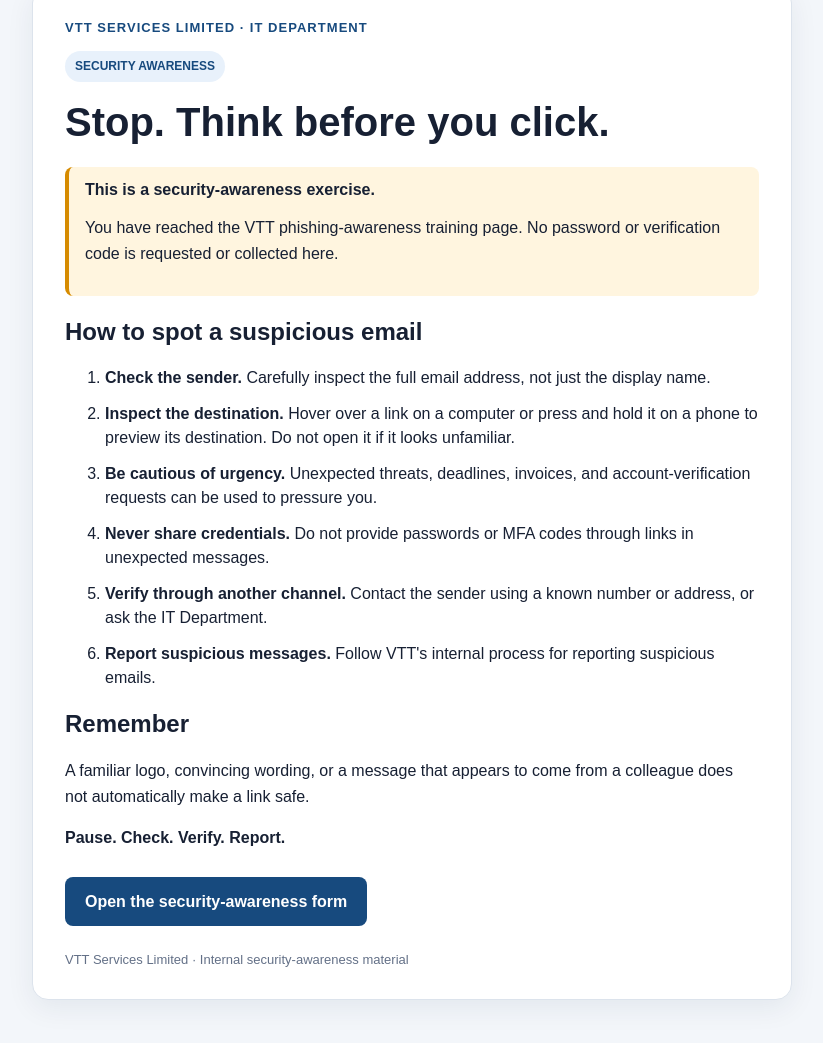
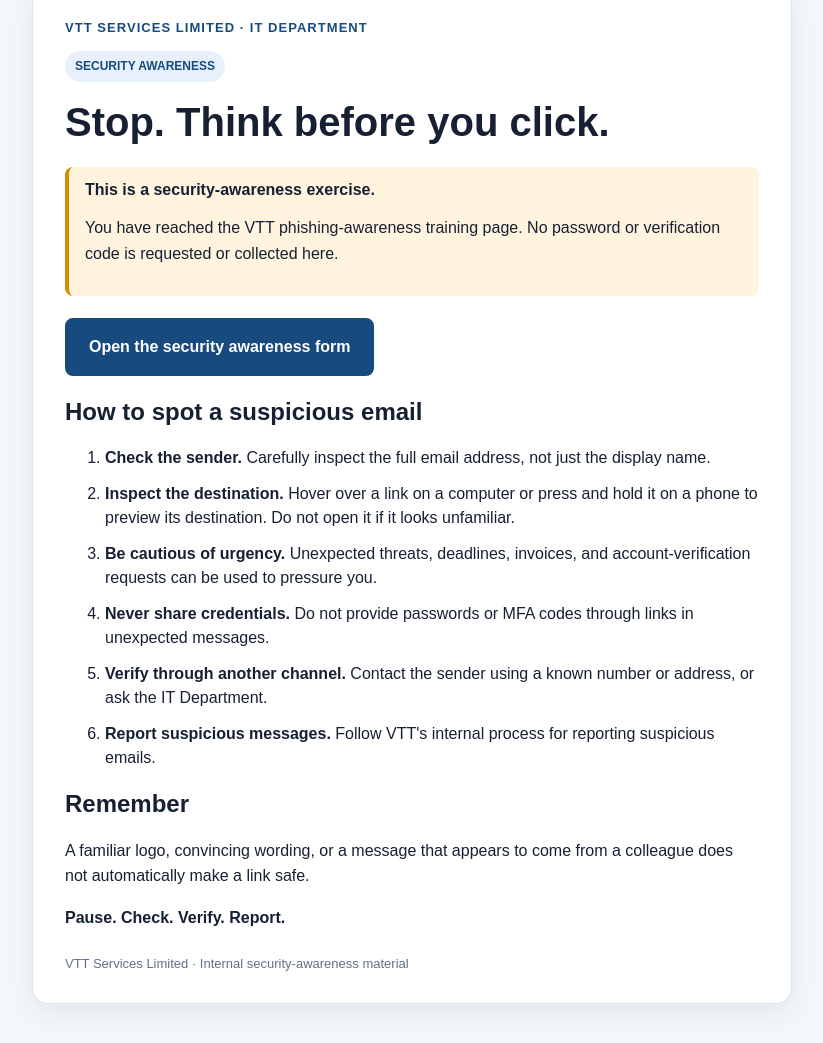
Before and after one commit to Abbey-1/vtt-security-awarenes, a plain HTML site: page index.html in a window 1280 px wide. Shown: the part 93-1136 px from the top of the page, without its empty margins (228-1051 px from the left). Drawn offline with Linux system fonts and the light colour scheme.

Commit message:
Make security awareness form button prominent

```diff
--- a/index.html
+++ b/index.html
@@ -16,8 +16,10 @@
     p { line-height: 1.6; }
     footer { margin-top: 26px; color: #637087; font-size: 13px; }
     .tag { display: inline-block; background: #e8f1fb; color: #174a7e; padding: 6px 10px; border-radius: 99px; font-size: 12px; font-weight: 700; }
-    .form-button { display: inline-block; margin-top: 10px; padding: 12px 20px; border-radius: 8px; background: #174a7e; color: #fff; font-weight: 700; text-decoration: none; }
-    .form-button:hover, .form-button:focus-visible { background: #10385f; text-decoration: underline; }
+    .form-link { margin: 22px 0; }
+    .form-button { display: inline-block; padding: 14px 22px; border: 2px solid #174a7e; border-radius: 8px; background: #174a7e; color: #fff; font-size: 16px; font-weight: 700; text-align: center; text-decoration: none; }
+    .form-button:hover, .form-button:focus-visible { background: #10385f; border-color: #10385f; text-decoration: underline; }
+    .form-button:focus-visible { outline: 3px solid #d68b00; outline-offset: 3px; }
   </style>
 </head>
 <body>
@@ -30,6 +32,7 @@
         <strong>This is a security-awareness exercise.</strong>
         <p>You have reached the VTT phishing-awareness training page. No password or verification code is requested or collected here.</p>
       </div>
+      <p class="form-link"><a class="form-button" href="https://forms.cloud.microsoft/Pages/ResponsePage.aspx?id=aty2AQFF1Uq8U916jLpN_dguRjLX0ZlLuVPDmivGJjdUMUE3VjIyOExOT05UUEpJWkQxUjlPRVg2VC4u" target="_blank" rel="noopener noreferrer">Open the security awareness form</a></p>
       <h2>How to spot a suspicious email</h2>
       <ol>
         <li><strong>Check the sender.</strong> Carefully inspect the full email address, not just the display name.</li>
@@ -42,7 +45,6 @@
       <h2>Remember</h2>
       <p>A familiar logo, convincing wording, or a message that appears to come from a colleague does not automatically make a link safe.</p>
       <p><strong>Pause. Check. Verify. Report.</strong></p>
-      <p><a class="form-button" href="https://forms.cloud.microsoft/Pages/ResponsePage.aspx?id=aty2AQFF1Uq8U916jLpN_dguRjLX0ZlLuVPDmivGJjdUMUE3VjIyOExOT05UUEpJWkQxUjlPRVg2VC4u" target="_blank" rel="noopener noreferrer">Open the security-awareness form</a></p>
       <footer>VTT Services Limited · Internal security-awareness material</footer>
     </section>
   </main>
```
